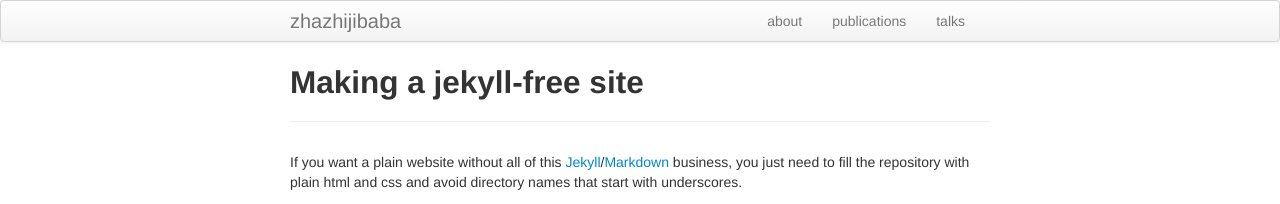
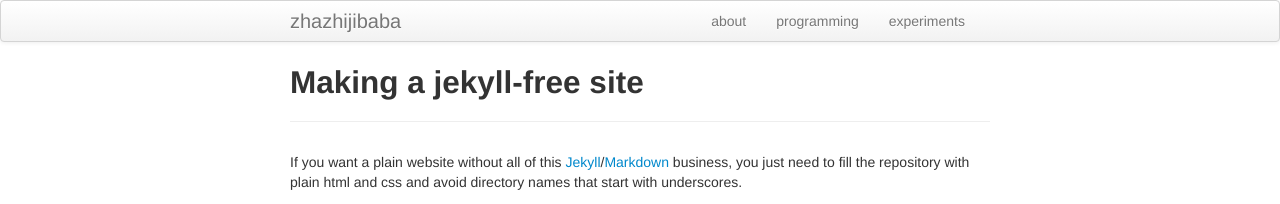
Before and after one commit to zhazhijibaba/zhazhijibaba.github.io, a Jekyll site: the page built from pages/nojekyll.md, in a window 1280 px wide. Shown: the top 204 px of the page. Built offline with Jekyll 4.4.1, drawn with Linux system fonts in a browser that asks for light colours.

Commit message:
Update default.html

```diff
--- a/_includes/themes/twitter/default.html
+++ b/_includes/themes/twitter/default.html
@@ -34,8 +34,8 @@
           <a class="brand" href="{{ HOME_PATH }}">{{ site.title }}</a>
           <ul class="nav">
               <li><a href="{{ BASE_PATH }}/pages/about.html">about</a></li>
-              <li><a href="{{ BASE_PATH }}/pages/programming.html">publications</a></li>
-              <li><a href="{{ BASE_PATH }}/pages/experiments.html">talks</a></li>
+              <li><a href="{{ BASE_PATH }}/pages/programming.html">programming</a></li>
+              <li><a href="{{ BASE_PATH }}/pages/experiments.html">experiments</a></li>
           </ul>
         </div>
       </div>
```
